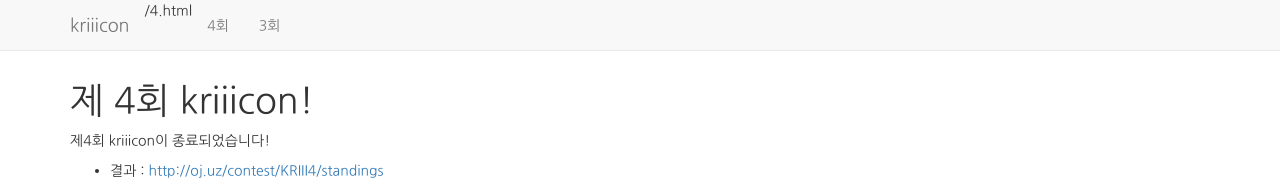
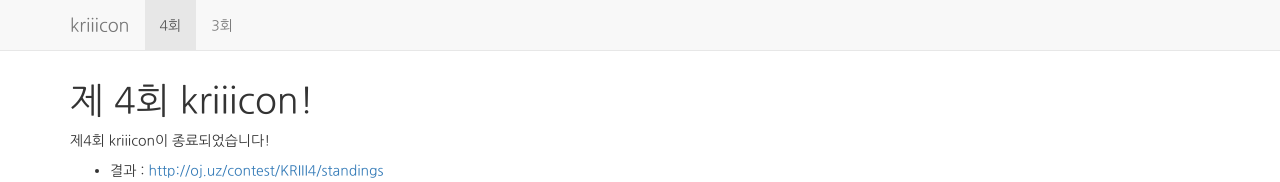
Before and after one commit to ojuz/kriiicon, a Jekyll site: the page built from 4.md, in a window 1280 px wide. Shown: the top 182 px of the page. Built offline with Jekyll 4.4.1, drawn with Linux system fonts in a browser that asks for light colours; nearby versions of some CDN libraries; our own code applies the rules of GitHub Pages for plain Markdown files.

Commit message:
changed default by html
page.url 이 .md가 아니라 .html

```diff
--- a/_layouts/default.html
+++ b/_layouts/default.html
@@ -44,9 +44,8 @@
         </div>
         <div id="navbar" class="collapse navbar-collapse">
           <ul class="nav navbar-nav">
-            <li>{{ page.url }}</li>
-            <li{% if page.url == "/4.md" %} class="active"{% endif %}><a href="/4">4회</a></li>
-            <li{% if page.url == "/3.md" %} class="active"{% endif %}><a href="/3">3회</a></li>
+            <li{% if page.url == "/4.html" %} class="active"{% endif %}><a href="/4">4회</a></li>
+            <li{% if page.url == "/3.html" %} class="active"{% endif %}><a href="/3">3회</a></li>
           </ul>
         </div><!--/.nav-collapse -->
       </div>
```
